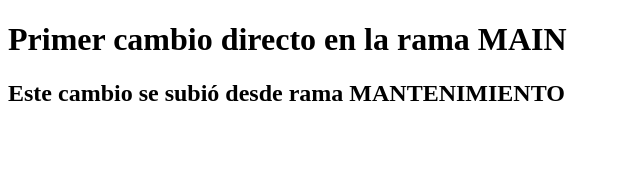
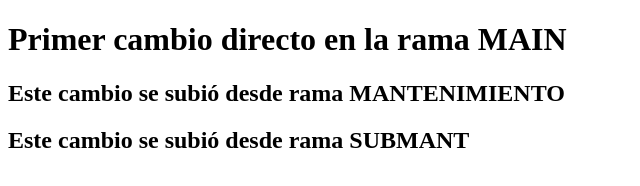
Before and after one commit to brian291198/Git_Ejemplo, a plain HTML site: page index.html in a window 1280 px wide. Shown: the whole page, without its empty margins (0-640 px from the left). Drawn offline with Linux system fonts and the light colour scheme.

Commit message:
primer commit en submant

```diff
--- a/index.html
+++ b/index.html
@@ -9,6 +9,7 @@
 
     <h1>Primer cambio directo en la rama MAIN</h1>
     <h2>Este cambio se subió desde rama MANTENIMIENTO</h2>
+    <h2>Este cambio se subió desde rama SUBMANT</h2>
 
 
 </body>
```
